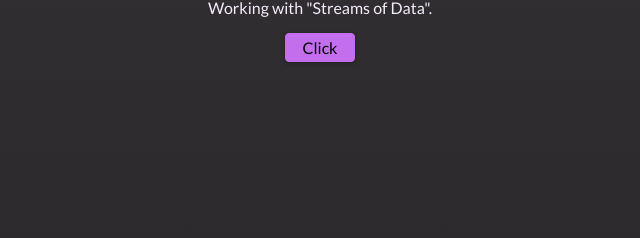
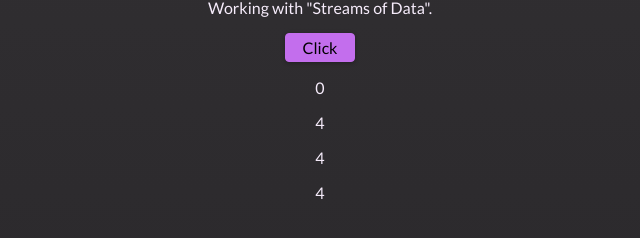
Before and after one commit to kuzn5298/courses, an Angular app: page / in a window 1280 px wide. Shown: the part 318-556 px from the top of the page, without its empty margins (320-960 px from the left). Built offline with nearby package versions, Linux system fonts and the light colour scheme.

Commit message:
🏁 Finish project

```diff
--- a/src/app/app.component.html
+++ b/src/app/app.component.html
@@ -3,5 +3,9 @@
 <p>Working with "Streams of Data".</p>
 
 <p>
-  <button>Click</button>
+  <button (click)="increment()">Click</button>
 </p>
+<p>{{ counter() }}</p>
+<p>{{ interval$ | async }}</p>
+<p>{{ intervalSignal() }}</p>
+<p>{{ customInterval$ | async }}</p>
--- a/src/app/app.component.ts
+++ b/src/app/app.component.ts
@@ -1,10 +1,58 @@
-import { Component } from '@angular/core';
+import { AsyncPipe } from '@angular/common';
+import { Component, DestroyRef, inject, OnInit, signal } from '@angular/core';
+import { toObservable, toSignal } from '@angular/core/rxjs-interop';
+import { interval, Observable } from 'rxjs';
+
+const customInterval = (delay: number) => {
+  return new Observable<number>((subscriber) => {
+    let count = 0;
+    const intervalId = setInterval(() => {
+      subscriber.next(count++);
+
+      if (count >= 11) {
+        subscriber.complete();
+      }
+    }, delay);
+
+    return () => {
+      clearInterval(intervalId);
+    };
+  });
+};
 
 @Component({
   selector: 'app-root',
   standalone: true,
-  templateUrl: './app.component.html'
+  templateUrl: './app.component.html',
+  imports: [AsyncPipe],
 })
-export class AppComponent {
+export class AppComponent implements OnInit {
+  private destroyRef = inject(DestroyRef);
 
+  counter = signal(0);
+  private counter$ = toObservable(this.counter);
+
+  interval$ = interval(1000);
+  intervalSignal = toSignal(this.interval$, { initialValue: 0 });
+
+  customInterval$ = customInterval(1000);
+
+  ngOnInit() {
+    const subscriptionCounter = this.counter$.subscribe((counter) => {
+      console.log('Counter:', counter);
+    });
+
+    const subscriptionInterval = this.interval$.subscribe((interval) => {
+      console.log('Interval:', interval);
+    });
+
+    this.destroyRef.onDestroy(() => {
+      subscriptionCounter.unsubscribe();
+      subscriptionInterval.unsubscribe();
+    });
+  }
+
+  increment() {
+    this.counter.update((counter) => counter + 1);
+  }
 }
```
Also changed, not shown: preview.png (added), 1 other file (tests, documents, lock files or other folders).
